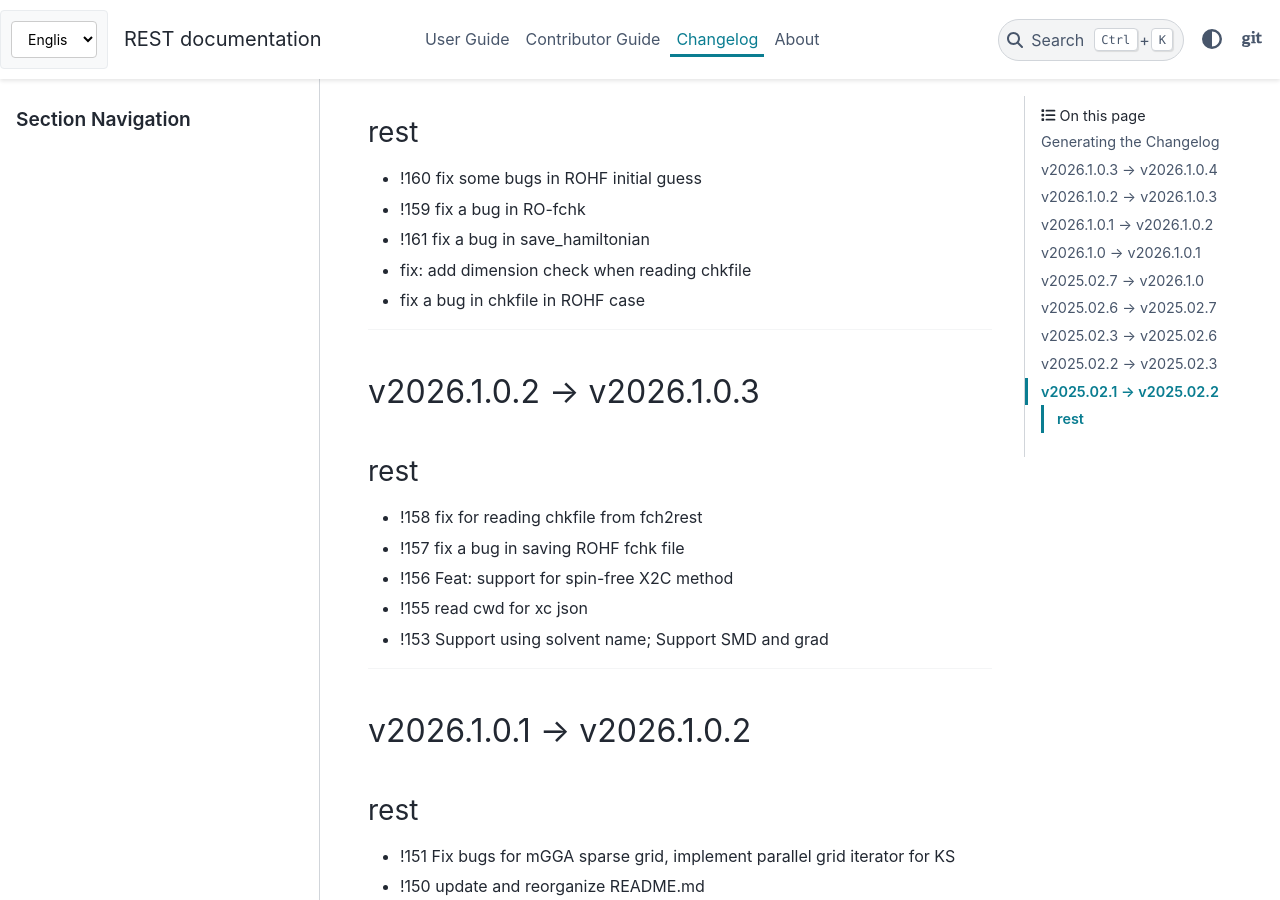
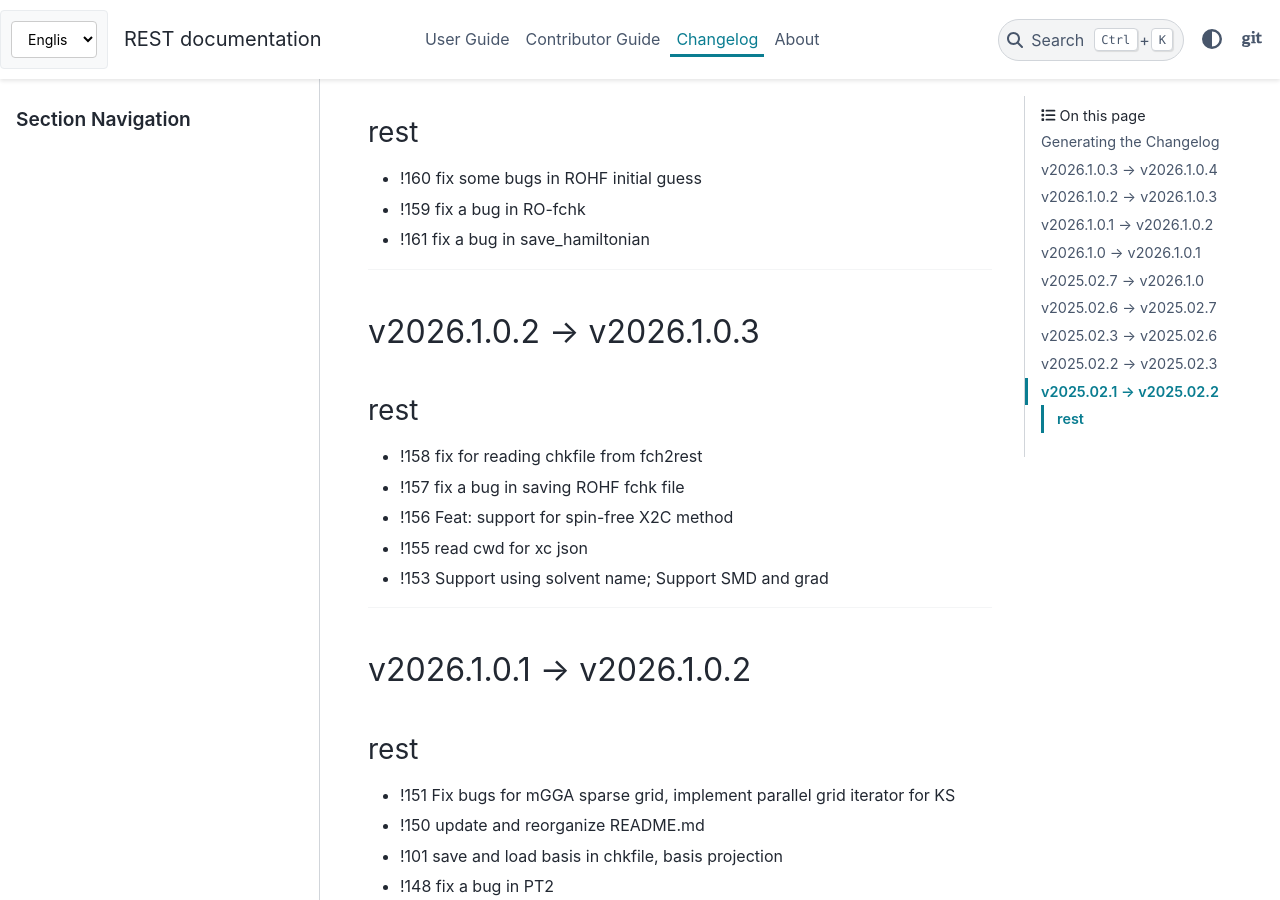
Before and after one commit to jeanwsr/rest_doc, a Sphinx documentation site: the page built from source/changelog.md, in a window 1280 px wide and 900 px high, scrolled down 542 px. Built offline with Sphinx 7.4.7 and the PyData theme 0.15.4, drawn with Linux system fonts in a browser that asks for light colours; pages that are not in the unit, such as notebooks, are missing from menus.

Commit message:
update changelog

```diff
--- a/source/changelog.md
+++ b/source/changelog.md
@@ -20,8 +20,6 @@ The script outputs git revisions and `git log --oneline` for each sub-repository
 - !160 fix some bugs in ROHF initial guess
 - !159 fix a bug in RO-fchk
 - !161 fix a bug in save_hamiltonian
-- fix: add dimension check when reading chkfile
-- fix a bug in chkfile in ROHF case
 
 ---
 
```
Also changed, not shown: source_zh/changelog.md.
